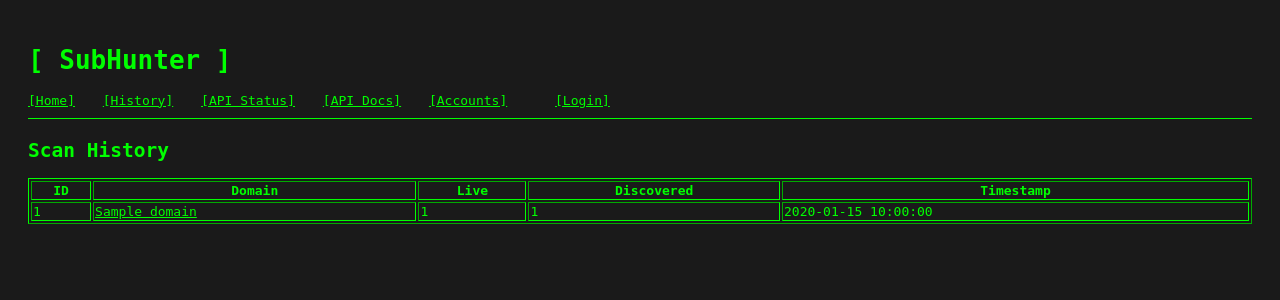
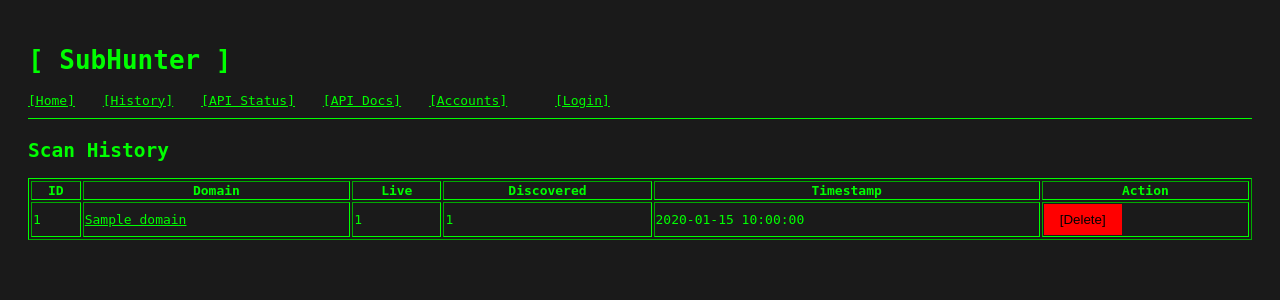
Before and after one commit to rradhasan/subhunter, a Flask app: template templates/history.html in a window 1280 px wide. Shown: the top 300 px of the page. Run offline with Flask 3, Linux system fonts and the light colour scheme; the template is opened without the code that fills it: most values are stand-ins (such as "Sample title", 1, 10 or a date in 2020); parts of the project's set-up code (start-up, migrations or seed data) failed here and were passed over.

Commit message:
Subhunter web version Phase 02 capstone Complete

```diff
--- a/app.py
+++ b/app.py
@@ -84,13 +84,32 @@ def scan():
 @login_required
 def scan_detail(scan_id):
     scan = db.get_connection().execute(
-        "SELECT * FROM scans WHERE id = ?", (scan_id,)
+        "SELECT * FROM scans WHERE id = ?", (scan_id,),
+        (scan_id, session["user_id"])
     ).fetchone()
     findings = db.get_findings(scan_id)
     if not scan:
-        flash("Scan not found")
+        flash("Scan not found or access denied")
         return redirect(url_for("history"))
     return render_template("scan_details.html", scan=scan, findings=findings)
+
+@app.route("/scan/<int:scan_id>/delete", methods=["POST"])
+@login_required
+def delete(scan_id):
+    conn = db.get_connection()
+    scan = conn.execute(
+        "SELECT * FROM scans WHERE id = ? AND user_id = ?",
+        (scan_id, session["user_id"])
+    ).fetchone()
+    if not scan:
+        flash("[!] Scan not found or access denied")
+        return redirect(url_for("history"))
+    conn.execute("DELETE FROM findings WHERE scan_id = ?", (scan_id,))
+    conn.execute("DELETE FROM scans WHERE id = ?", (scan_id,))
+    conn.commit()
+    conn.close()
+    flash("[+] Scan Deleted")
+    return redirect(url_for("history"))
 
 
 @app.route("/register", methods=["GET", "POST"])
--- a/config.py
+++ b/config.py
@@ -1,14 +1,11 @@
 # config.py
 import os
-from dotenv import load_dotenv
-
-load_dotenv()
 
 class Config:
     SECRET_KEY = os.environ.get("SECRET_KEY", "dev-fallback-key")
     DATABASE_PATH = os.environ.get("DATABASE_PATH", "subhunter.db")
     DEFAULT_WORDLIST = "wordlists.txt"
-    DEFAULT_THREADS = int(os.environ.get(DEFAULT_THREADS=10))
+    DEFAULT_THREADS = int(os.environ.get("DEFAULT_THREADS", 10))
     MAX_THREADS = 50
     VERSION = "1.0"
     TOOL_NAME = "SubHunter"
--- a/database.py
+++ b/database.py
@@ -15,6 +15,7 @@ class Database:
         conn.execute("""
             CREATE TABLE IF NOT EXISTS scans (
                 id INTEGER PRIMARY KEY AUTOINCREMENT,
+                user_id INTEGER,
                 domain TEXT NOT NULL,
                 timestamp TEXT DEFAULT (datetime('now')),
                 total_discovered INTEGER DEFAULT 0,
--- a/templates/history.html
+++ b/templates/history.html
@@ -1,31 +1,50 @@
-{% extends "base.html" %}
-{% block title %}Scan History{% endblock %}
-{% block content %}
+{% extends "base.html" %} {% block title %}Scan History{% endblock %} {% block
+content %}
 <h2>Scan History</h2>
 {% if history %}
-<table border="1" style="width:100%; border-color:#00ff00;">
+<table border="1" style="width: 100%; border-color: #00ff00">
   <tr>
     <th>ID</th>
     <th>Domain</th>
     <th>Live</th>
     <th>Discovered</th>
     <th>Timestamp</th>
+    <th>Action</th>
   </tr>
   {% for entry in history %}
   <tr>
     <td>{{ entry["id"] }}</td>
     <td>
-            <a href="/scan/{{ entry['id'] }}" style="color:#00ff00;">
+      <a href="/scan/{{ entry['id'] }}" style="color: #00ff00">
         {{ entry["domain"] }}
       </a>
     </td>
     <td>{{ entry["total_live"] }}</td>
     <td>{{ entry["total_discovered"] }}</td>
     <td>{{ entry["timestamp"] }}</td>
+    <td>
+      <form
+        action="/scan/{{ entry['id'] }}/delete"
+        method="POST"
+        style="display: inline"
+      >
+        <button
+          type="submit"
+          style="
+            background: #ff0000;
+            color: #000;
+            border: none;
+            cursor: pointer;
+          "
+          onclick="return confirm('Delete this scan?');"
+        >
+          [Delete]
+        </button>
+      </form>
+    </td>
   </tr>
   {% endfor %}
 </table>
 {% else %}
 <p>[-] No scans yet.</p>
-{% endif %}
-{% endblock %}
+{% endif %} {% endblock %}
```
Lines whose indentation alone changed are shown as unchanged.
